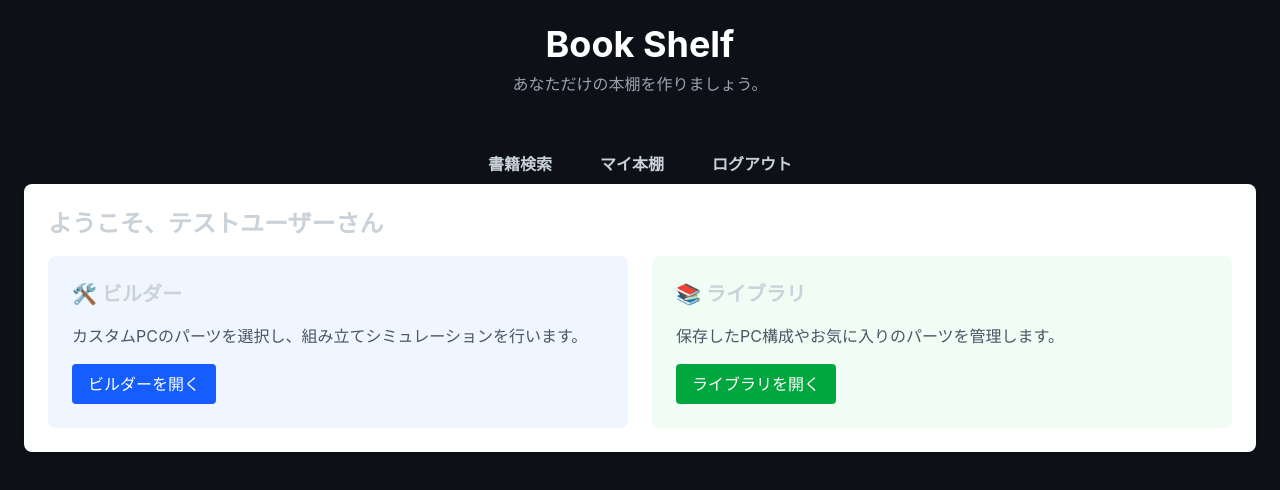
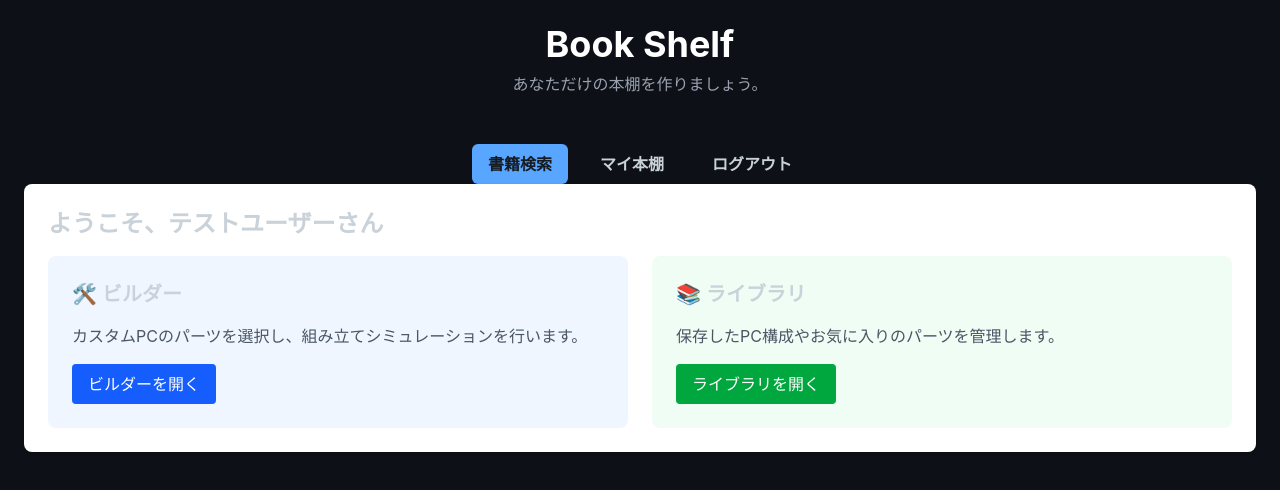
Before and after one commit to takeshi-arihori/Book-Shelf, a React (Vite) app: page / in a window 1280 px wide. Shown: the top 490 px of the page. Built offline with nearby package versions, Linux system fonts and the light colour scheme; no server answers.

Commit message:
fix: パス修正と不要ファイル削除

```diff
--- a/src/components/common/Navigation.tsx
+++ b/src/components/common/Navigation.tsx
@@ -23,7 +23,7 @@ export function Navigation() {
 
   return (
     <nav className="mt-6 flex justify-center gap-4">
-      <NavLink to="/book" className={getNavLinkClass}>書籍検索</NavLink>
+      <NavLink to="/" className={getNavLinkClass}>書籍検索</NavLink>
       <NavLink to="/bookshelf" className={getNavLinkClass}>マイ本棚</NavLink>
       {isAuthenticated ? (
         <button onClick={handleSignOut} className="nav-link px-4 py-2 rounded-md font-semibold">ログアウト</button>
--- a/src/pages/BookManagerPage.tsx
+++ /dev/null
@@ -1,19 +0,0 @@
-
-import { BookSearch } from '../components/books/BookSearch';
-
-export const BookManagerPage = () => (
-    <div className="bg-gray-100 text-gray-800 min-h-screen">
-        <h1 className="text-2xl font-bold text-gray-900 p-6">書籍管理</h1>
-        <div className="max-w-7xl mx-auto p-4 md:p-6 grid grid-cols-1 lg:grid-cols-3 gap-6 h-screen">
-            {/* 左パネル: 検索と結果 */}
-            <div className="lg:col-span-3 bg-white rounded-2xl shadow-lg flex flex-col h-full">
-                <BookSearch />
-            </div>
-        </div>
-        {/* トースト通知用のコンテナ */}
-        <div className="fixed bottom-5 right-5 z-50" />
-        {/* カスタムスクロールバーやトーストアニメーションはTailwindのカスタムCSSで対応 */}
-    </div>
-);
-
-export default BookManagerPage;
--- a/src/routes.tsx
+++ b/src/routes.tsx
@@ -1,5 +1,4 @@
 import type { FC } from 'react';
-import BookManagerPage from './pages/BookManagerPage';
 import { HomePage } from './pages/HomePage';
 import { MyBookshelfPage } from './pages/MyBookshelfPage';
 import { BookDetailPage } from './pages/BookDetailPage';
@@ -16,7 +15,6 @@ export interface RouteDefinition {
 
 export const appRoutes: RouteDefinition[] = [
   { path: '/', name: 'Home', component: HomePage, inNav: true, index: true },
-  { path: '/book', name: 'Book Manager', component: BookManagerPage, inNav: true },
   { path: '/bookshelf', name: 'My Bookshelf', component: MyBookshelfPage, inNav: true },
   { path: '/book/:bookId', name: 'Book Detail', component: BookDetailPage, inNav: false },
   { path: '/login', name: 'Login', component: LoginPage, inNav: false },
```
